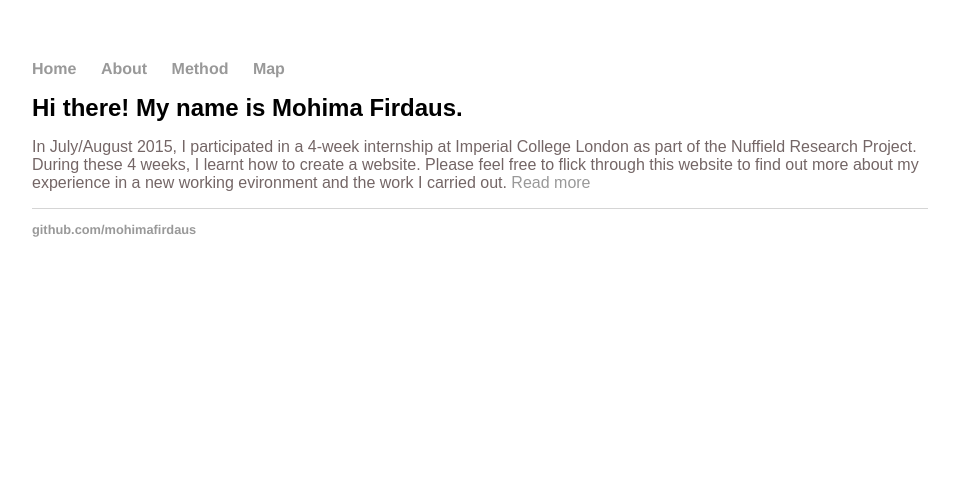
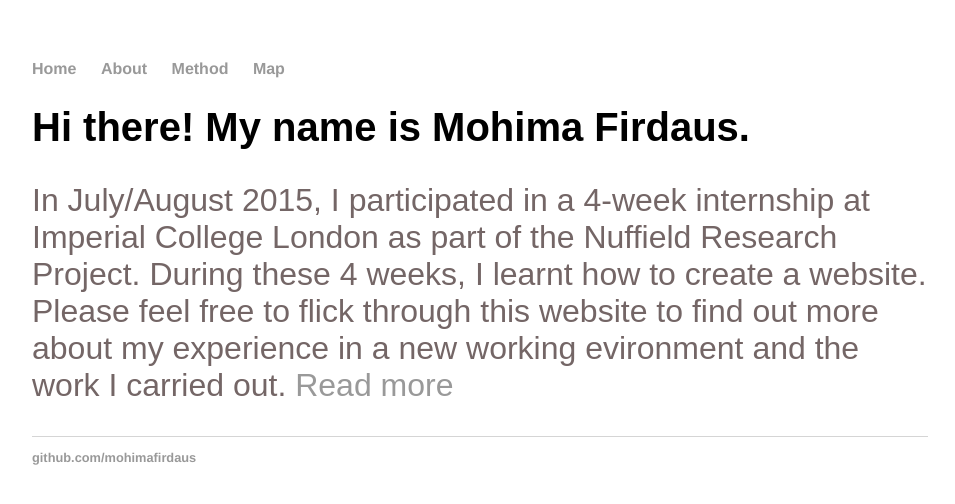
Before and after one commit to mohimafirdaus/mohimafirdaus.github.io, a Jekyll site: the page built from index.html, in a window 1280 px wide. Shown: the top 504 px of the page, without its empty margins (160-1115 px from the left). Built offline with Jekyll 4.4.1, drawn with Linux system fonts in a browser that asks for light colours.

Commit message:
Update main.css

```diff
--- a/css/main.css
+++ b/css/main.css
@@ -20,11 +20,11 @@ a:hover {
     text-decoration: underline;
 }
 h1 {
-    font-size: 1.5em;
+    font-size: 2.5em;
     font-family: 'Arial', 'Sans-Serif';
 }
 p {
-    font-size: 1em;
+    font-size: 2em;
     color: #746666;
     font-family: 'Arial';
 }
```
